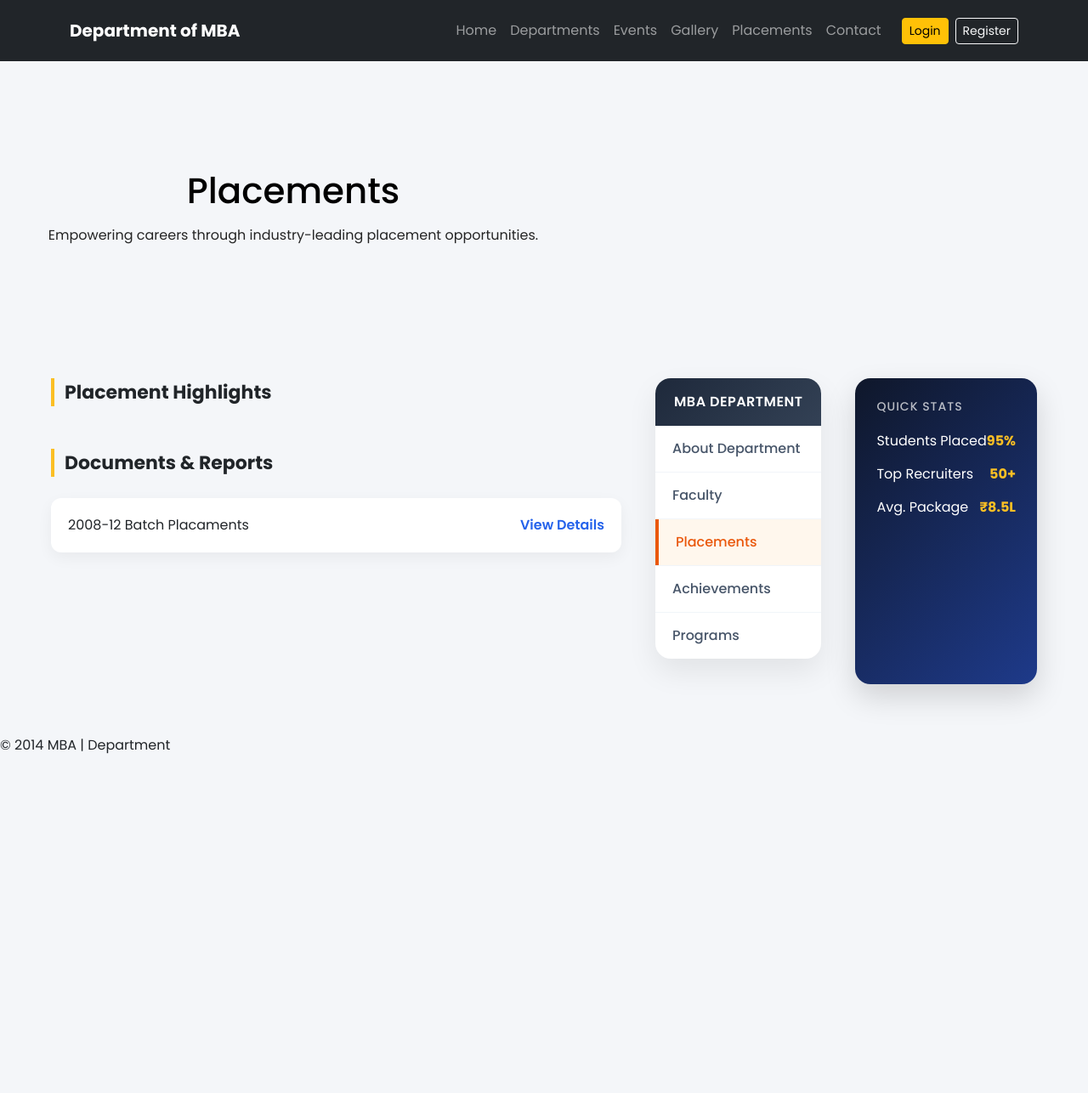
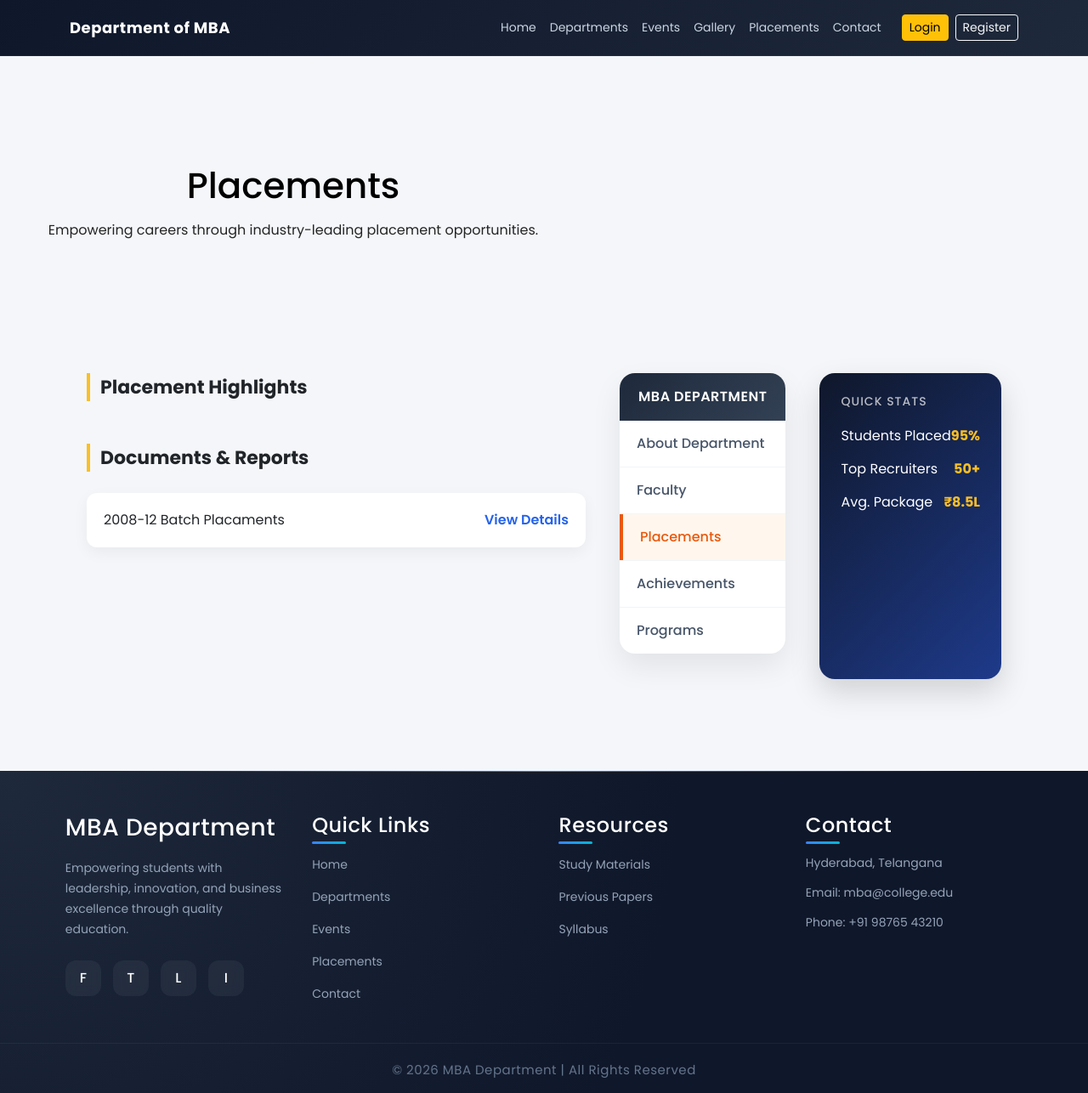
Before and after one commit to sami758600/Department, a PHP site: page /anu/placements.php in a window 1280 px wide. Shown: the whole page at 85% size. Before the commit the page ends 887 px from the top, so only its background shows below. Run offline with PHP 8.4, Linux system fonts and the light colour scheme; data comes from the database, SQL or seed files in the repository.

Commit message:
footer_update

```diff
--- a/footer.php
+++ b/footer.php
@@ -1,14 +1,60 @@
-	<!--	-->
+</section> <!-- Close page-content from header -->
 
-		<footer>
-      <div id="footer">
-			&copy; 2014 MBA |  Department
-		</div>
-    </footer>
-    <!-- / footer -->
-  </div>
-</div>
-		<script src="https://cdn.jsdelivr.net/npm/bootstrap@5.3.2/dist/js/bootstrap.bundle.min.js"></script>
+<footer class="footer">
+    <div class="footer-container">
 
-	</body>
+        <!-- Column 1 -->
+        <div class="footer-brand">
+            <h3>MBA Department</h3>
+            <p>
+                Empowering students with leadership, innovation, and
+                business excellence through quality education.
+            </p>
+
+            <div class="social-icons">
+                <a href="#">F</a>
+                <a href="#">T</a>
+                <a href="#">L</a>
+                <a href="#">I</a>
+            </div>
+        </div>
+
+        <!-- Column 2 -->
+        <div class="footer-links">
+            <h4>Quick Links</h4>
+            <ul>
+                <li><a href="index.php">Home</a></li>
+                <li><a href="department.php">Departments</a></li>
+                <li><a href="events.php">Events</a></li>
+                <li><a href="placements.php">Placements</a></li>
+                <li><a href="contactus.php">Contact</a></li>
+            </ul>
+        </div>
+
+        <!-- Column 3 -->
+        <div class="footer-links">
+            <h4>Resources</h4>
+            <ul>
+                <li><a href="#">Study Materials</a></li>
+                <li><a href="#">Previous Papers</a></li>
+                <li><a href="#">Syllabus</a></li>
+            </ul>
+        </div>
+
+        <!-- Column 4 -->
+        <div class="footer-contact">
+            <h4>Contact</h4>
+            <p>Hyderabad, Telangana</p>
+            <p>Email: mba@college.edu</p>
+            <p>Phone: +91 98765 43210</p>
+        </div>
+
+    </div>
+
+    <div class="footer-bottom">
+        &copy; <?php echo date("Y"); ?> MBA Department | All Rights Reserved
+    </div>
+</footer>
+
+</body>
 </html>
--- a/header.php
+++ b/header.php
@@ -22,7 +22,9 @@ $currentPage = basename($_SERVER['PHP_SELF']);
 <body>
 
 <!-- ================= NAVBAR ================= -->
-<nav class="navbar navbar-expand-lg navbar-dark bg-dark py-3">
+<!-- <nav class="navbar navbar-expand-lg navbar-dark bg-dark py-3"> -->
+<nav class="navbar navbar-expand-lg navbar-dark custom-navbar">
+
     <div class="container">
         <a class="navbar-brand fw-bold" href="index.php">
             Department of MBA
--- a/libraries/constants.php
+++ b/libraries/constants.php
@@ -24,7 +24,7 @@ DEFINE('DB_SERVER', "localhost");
 //database login name
 DEFINE('DB_USER', "root");
 //database login password
-DEFINE('DB_PASS', "Sami@7586");
+DEFINE('DB_PASS', "MyNewPass123!");
 
 //database name
 DEFINE('DB_DATABASE', "anu");
--- a/placements.php
+++ b/placements.php
@@ -30,7 +30,7 @@ $placementDocsCnt = sizeof($placementDocs);
 </div>
 
 <!-- ================= MAIN CONTENT ================= -->
-
+<div class="container">
     <div class="placement-container">
 
         <!-- LEFT CONTENT -->
@@ -107,8 +107,7 @@ $placementDocsCnt = sizeof($placementDocs);
                 <span>₹8.5L</span>
             </div>
         </div>
-
-
+    </div>
 </div>
 
 <?php include_once('footer.php'); ?>
--- a/styles/newstyle.css
+++ b/styles/newstyle.css
@@ -29,6 +29,65 @@ body {
 }
 
 
+
+
+
+
+
+
+
+
+
+
+
+
+/* ===== Modern Navbar ===== */
+
+.custom-navbar {
+    background: linear-gradient(135deg, #0f172a, #1e293b);
+    padding: 14px 0;
+    /* background: rgba(15, 23, 42, 0.9); */
+    backdrop-filter: blur(10px);
+    border-bottom: 1px solid rgba(255,255,255,0.05);
+}
+
+.navbar-brand {
+    font-weight: 600;
+    font-size: 18px;
+    letter-spacing: 0.5px;
+}
+
+.navbar-nav .nav-link {
+    color: #cbd5e1 !important;
+    font-size: 14px;
+    transition: all 0.3s ease;
+}
+
+.navbar-nav .nav-link:hover {
+    color: #38bdf8 !important;
+}
+
+
+
+
+
+
+
+
+
+
+
+
+
+
+
+
+
+
+
+
+
+
 /* Gallery Hover Effect */
 .gallery-card {
     overflow: hidden;
@@ -44,3 +103,183 @@ body {
 .gallery-card:hover .gallery-img {
     transform: scale(1.08);
 }
+
+
+
+
+
+
+
+
+
+
+
+
+
+
+
+
+
+
+
+/* ================= PREMIUM MODERN FOOTER ================= */
+
+.footer {
+    font-family: 'Poppins', sans-serif;
+    background: radial-gradient(circle at top left, #1e293b, #0f172a 60%);
+    color: #cbd5e1;
+    padding: 50px 0 15px;
+    position: relative;
+    overflow: hidden;
+}
+
+/* Subtle top glow line */
+.footer::before {
+    content: "";
+    position: absolute;
+    top: 0;
+    left: 50%;
+    transform: translateX(-50%);
+    width: 80%;
+    height: 1px;
+    background: linear-gradient(90deg, transparent, #3b82f6, transparent);
+}
+
+/* Container Layout */
+.footer-container {
+    width: 88%;
+    margin: auto;
+    display: grid;
+    grid-template-columns: repeat(4, 1fr);
+    gap: 35px;
+}
+
+/* ================= HEADINGS ================= */
+
+.footer h3,
+.footer h4 {
+    color: white;
+    letter-spacing: 0.5px;
+    position: relative;
+    margin-bottom: 20px;
+}
+
+/* Gradient underline for section titles */
+.footer h4::after {
+    content: "";
+    width: 40px;
+    height: 3px;
+    background: linear-gradient(90deg, #3b82f6, #06b6d4);
+    position: absolute;
+    bottom: -8px;
+    left: 0;
+    border-radius: 2px;
+}
+
+/* ================= BRAND SECTION ================= */
+
+.footer-brand p {
+    font-size: 14px;
+    line-height: 1.7;
+    color: #94a3b8;
+    margin-top: 15px;
+}
+
+/* ================= SOCIAL ICONS ================= */
+
+.social-icons {
+    display: flex;
+    gap: 14px;
+    margin-top: 25px;
+}
+
+.social-icons a {
+    width: 42px;
+    height: 42px;
+    display: flex;
+    align-items: center;
+    justify-content: center;
+    border-radius: 12px;
+    background: rgba(255,255,255,0.05);
+    backdrop-filter: blur(6px);
+    color: white;
+    text-decoration: none;
+    transition: all 0.3s ease;
+    font-weight: 500;
+}
+
+.social-icons a:hover {
+    background: linear-gradient(135deg, #3b82f6, #06b6d4);
+    transform: translateY(-6px) scale(1.08);
+    box-shadow: 0 10px 25px rgba(0,0,0,0.4);
+}
+
+/* ================= LINKS ================= */
+
+.footer-links ul {
+    list-style: none;
+    padding: 0;
+}
+
+.footer-links ul li {
+    margin-bottom: 14px;
+}
+
+.footer-links ul li a {
+    text-decoration: none;
+    color: #94a3b8;
+    font-size: 14px;
+    transition: all 0.3s ease;
+    display: inline-block;
+}
+
+.footer-links ul li a:hover {
+    color: #38bdf8;
+    transform: translateX(6px);
+}
+
+/* ================= CONTACT ================= */
+
+.footer-contact p {
+    margin-bottom: 14px;
+    font-size: 14px;
+    color: #94a3b8;
+    transition: 0.3s;
+}
+
+.footer-contact p:hover {
+    color: #38bdf8;
+}
+
+/* ================= BOTTOM BAR ================= */
+
+.footer-bottom {
+    margin-top: 30px;
+    padding-top: 20px;
+    border-top: 1px solid rgba(255,255,255,0.05);
+    text-align: center;
+    font-size: 15px;
+    color: #64748b;
+    letter-spacing: 0.5px;
+}
+
+
+
+/* ================= RESPONSIVE ================= */
+
+@media (max-width: 1000px) {
+    .footer-container {
+        grid-template-columns: repeat(2, 1fr);
+        gap: 40px;
+    }
+}
+
+@media (max-width: 600px) {
+    .footer-container {
+        grid-template-columns: 1fr;
+    }
+
+    .footer {
+        padding: 60px 0 20px;
+    }
+}
```
Lines whose indentation alone changed are shown as unchanged.
